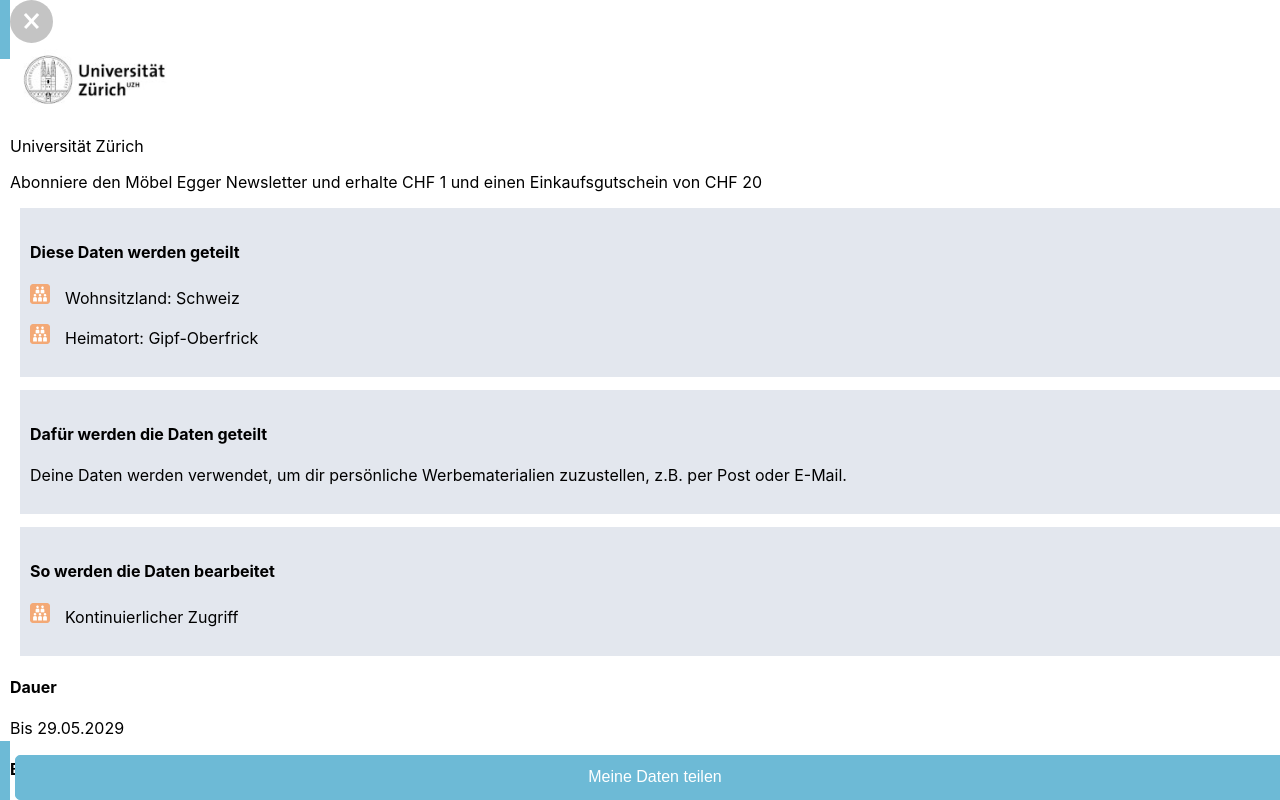
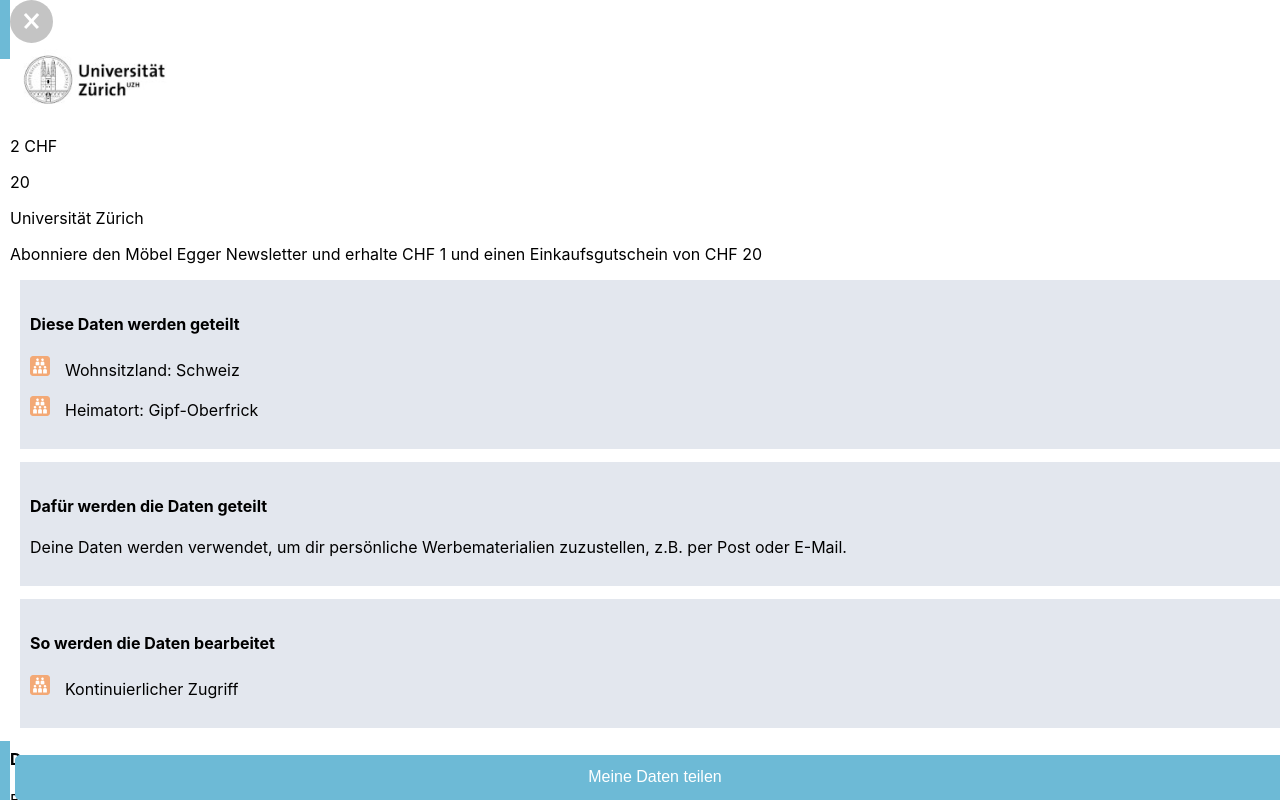
Before and after one commit to salomonhaeseli/bitsaboutme, a React (Create React App) app: page / in a window 1280 px wide. Both pictures are taken after a click on the element 177 px from the left and 253 px from the top of the page. Shown: the top 800 px of the page. Built offline with nearby package versions, Linux system fonts and the light colour scheme.

Commit message:
updated detail screen

```diff
--- a/src/App.js
+++ b/src/App.js
@@ -302,7 +302,6 @@
     const endScreenCard = endScreenCardId ? cards.find(card => card.id === detailsCardId) : cards[0]
     const endScreenCardCategory = this.state.categories.find(category => category.name === endScreenCard.category)
 
-
     const recommendedCards = filterCards(this.state.data, this.state.purpose, this.state.processing, [{...endScreenCardCategory, active: true}], this.state.declinedOrAcceptedCards,cards)
 
     return (
--- a/src/components/CardDetail.js
+++ b/src/components/CardDetail.js
@@ -9,7 +9,8 @@
             <div className="detailHeader">
                 <img src={cardDetails.image} alt="company of the deal" />
                 <div className="detailLikesAndReward">
-
+                    <p>{card.praemie}</p>
+                    <p>{card.likes}</p>
                 </div>
             </div>
             <div className="detailDescription">
--- a/src/components/EndScreen.js
+++ b/src/components/EndScreen.js
@@ -9,7 +9,7 @@
                <div className="successMessage">
                 <div className="successMessageContent">
                     <img src={Sparschwein} alt="Sparschwein" />
-                    <p>PRÄMIE auf deinem Bitsaboutme Konto gutgeschrieben.</p>
+                    <p>{card.praemie} auf deinem Bitsaboutme Konto gutgeschrieben.</p>
                 </div>
                </div>
                <div className="nextSteps">
```
